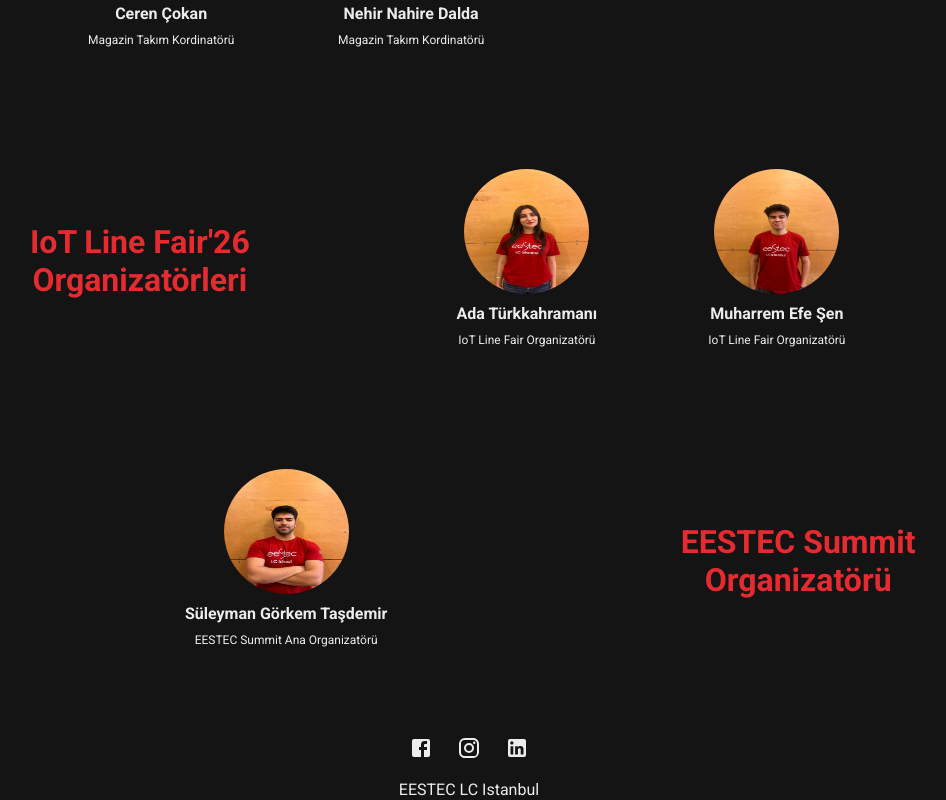
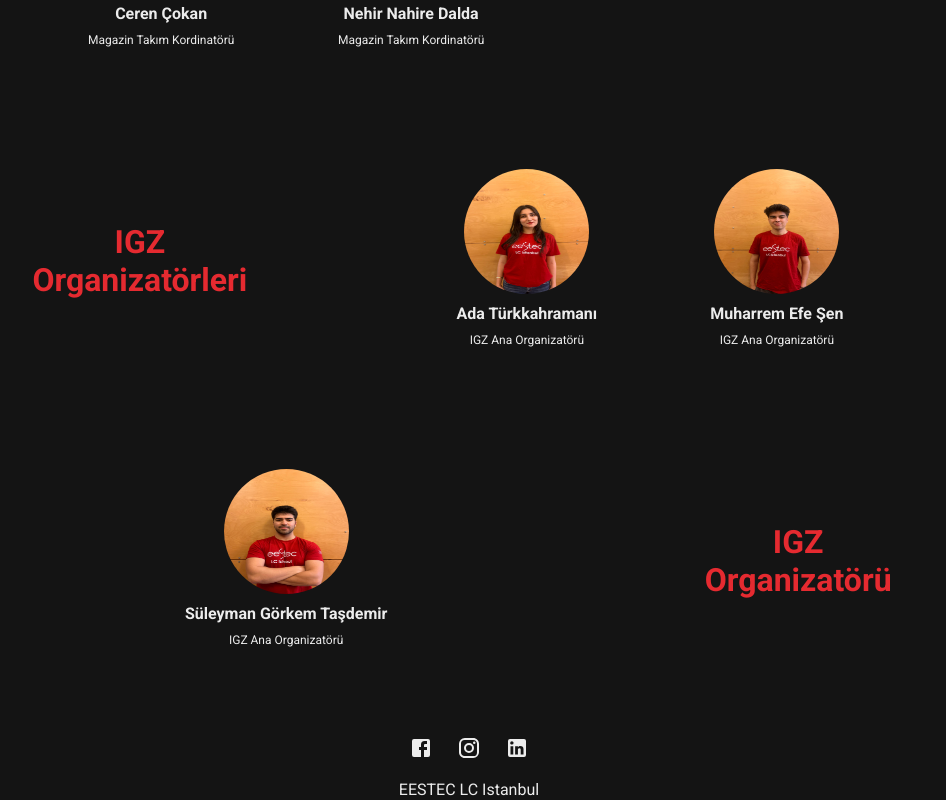
Before and after one commit to iaymergen/eestec-lc-istanbul, a React (Create React App) app: page /#/team in a window 1280 px wide. Shown: the part 1993-2793 px from the top of the page, without its empty margins (171-1117 px from the left). Built offline with nearby package versions, Linux system fonts and the light colour scheme.

Commit message:
Update Team.jsx

```diff
--- a/src/pages/Team/Team.jsx
+++ b/src/pages/Team/Team.jsx
@@ -76,17 +76,17 @@
     {
       photo: '/img/photos/team/adatk.jpeg',
       name: 'Ada Türkkahramanı',
-      title: 'IoT Line Fair Organizatörü',
+      title: 'IGZ Ana Organizatörü',
     },
     {
       photo: '/img/photos/team/efe.jpeg',
       name: 'Muharrem Efe Şen',
-      title: 'IoT Line Fair Organizatörü',
+      title: 'IGZ Ana Organizatörü',
     },
     {
       photo: '/img/photos/team/görkem.jpeg',
       name: 'Süleyman Görkem Taşdemir',
-      title: 'EESTEC Summit Ana Organizatörü',
+      title: 'IGZ Ana Organizatörü',
     },
 
 
@@ -156,7 +156,7 @@
       </div>
 
       <div className="group left">
-        <div className="teamtitle"><h1>IoT Line Fair'26</h1><h1>Organizatörleri</h1></div>
+        <div className="teamtitle"><h1>IGZ </h1><h1>Organizatörleri</h1></div>
         <div className='people-div'>
           {peopleData.slice(14, 16).map((person, index) => (
             <PersonCard key={index} person={person} />
@@ -170,7 +170,7 @@
             <PersonCard key={index} person={person} />
           ))}
         </div>
-        <div className="teamtitle"><h1>EESTEC Summit </h1><h1>Organizatörü</h1></div>
+        <div className="teamtitle"><h1>IGZ </h1><h1>Organizatörü</h1></div>
       </div>
 
 
```
